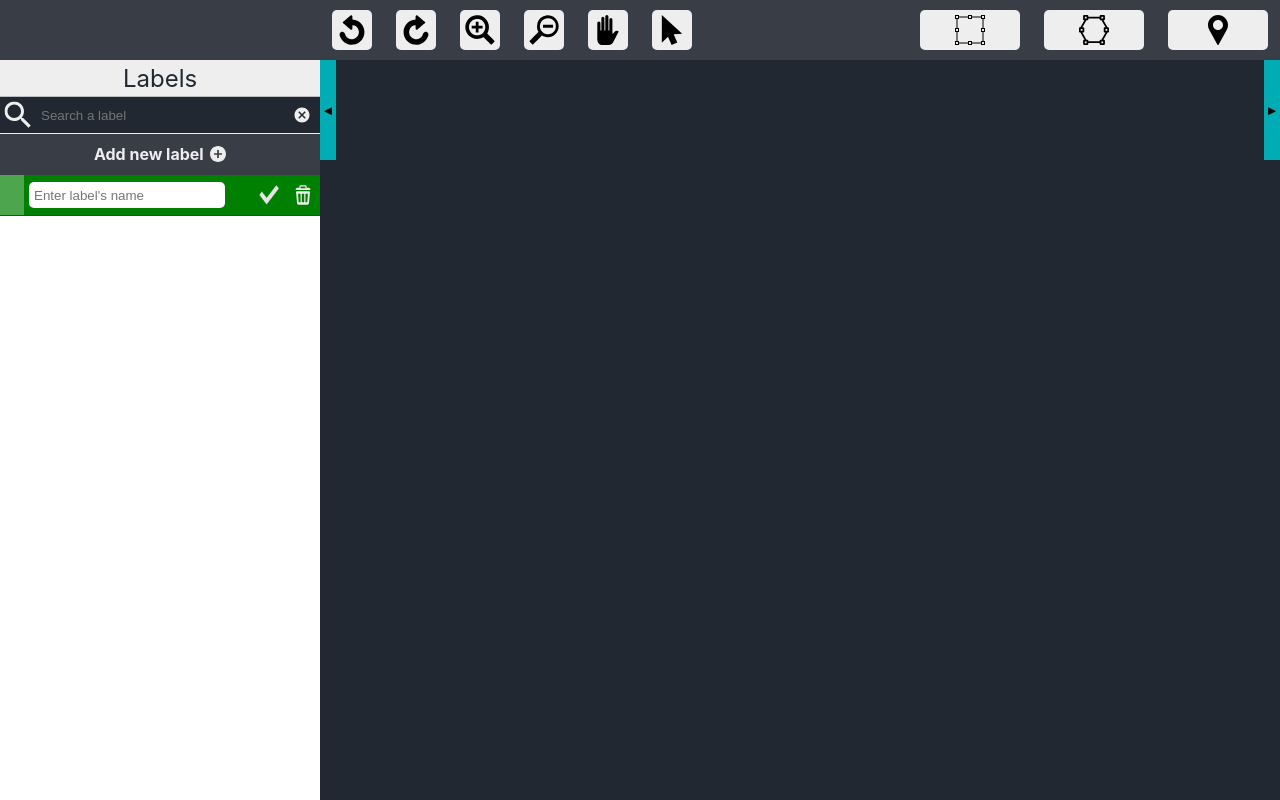
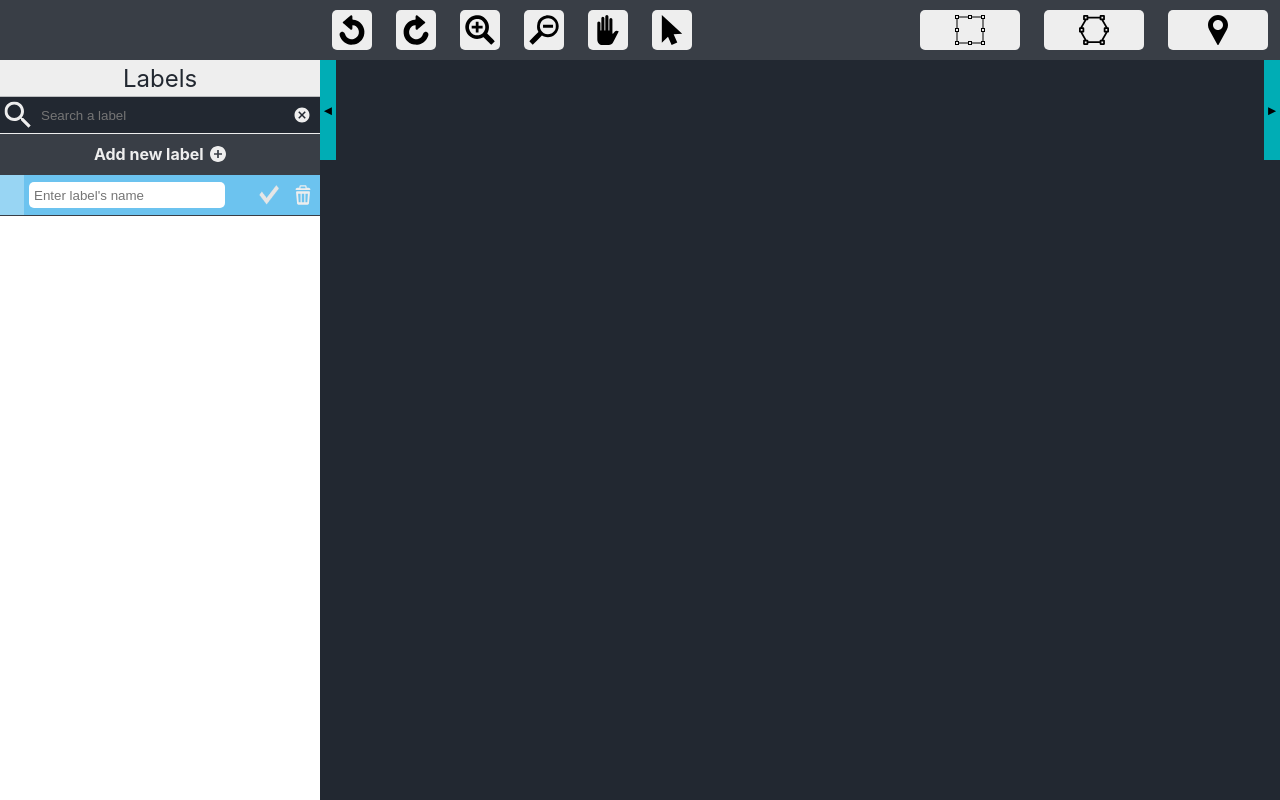
Before and after one commit to Meditattion/UI, a React (Create React App) app: page / in a window 1280 px wide. Built offline with nearby package versions, Linux system fonts and the light colour scheme.

Commit message:
same color as dummy

```diff
--- a/src/Components/LabelDummyItem/LabelDummyItem.js
+++ b/src/Components/LabelDummyItem/LabelDummyItem.js
@@ -1,5 +1,5 @@
-import React,{useState} from 'react'
-import { useSelector ,useDispatch } from 'react-redux'
+import React, { useState } from 'react'
+import { useSelector, useDispatch } from 'react-redux'
 import actions from '../../Actions'
 
 const getRandomColor = () => {
@@ -13,24 +13,36 @@ const getRandomColor = () => {
 
 
 const LabelDummyItem = (props) => {
-    const [newLabelName,setNewLabelName]=useState('');
+    const [newLabelName, setNewLabelName] = useState('');
+    const [bgColor, setbgColor] = useState(getRandomColor);
     let dispatch = useDispatch();
     const currentLabelCountID = useSelector(state => state.LabelsCounterID);
-    const newDummyLabelIsVisible=useSelector(state=>state.Labels.dummyNewLabel);
+    const newDummyLabelIsVisible = useSelector(state => state.Labels.dummyNewLabel);
 
     return (
-        <div className="main-labels-item" style={{backgroundColor:props.bgColor,
-                                                    display:newDummyLabelIsVisible?'grid':'none' }}>
+        <div className="main-labels-item" style={{
+            backgroundColor: bgColor,
+            display: newDummyLabelIsVisible ? 'grid' : 'none'
+        }}>
             <div className="main-labels-item-blank" >&nbsp;</div>
-            <div style={{ display: "flex", flexDirection: "row" ,paddingLeft:"5px",alignItems:"center",height:"100%"}}>
+            <div style={{ display: "flex", flexDirection: "row", paddingLeft: "5px", alignItems: "center", height: "100%" }}>
                 {/* <span>{props.text}</span> */}
                 <input type="text" placeholder="Enter label's name"
-                      value={newLabelName}  onChange={e=>setNewLabelName(e.target.value)} ></input>
+                    value={newLabelName} onChange={e => setNewLabelName(e.target.value)} ></input>
                 <img alt="" src={process.env.PUBLIC_URL + "/Images/complete.png"}
-                 style={{cursor:"pointer"}} onClick={()=>dispatch(actions.addLabel({text:newLabelName,key:currentLabelCountID,bgColor:getRandomColor()}))}></img>
+                    style={{ cursor: "pointer" }}
+                    onClick={() => {
+                        dispatch(actions.addLabel({ text: newLabelName, key: currentLabelCountID, bgColor: bgColor }))
+                        setNewLabelName('');
+                        setbgColor(getRandomColor);
+                    }}></img>
 
                 <img alt="" src={process.env.PUBLIC_URL + "Images/trashS.svg"}
-                    onClick={() => dispatch(actions.closeDummyLabel())}></img>
+                    onClick={() => {
+                        dispatch(actions.closeDummyLabel());
+                        setNewLabelName('');
+                        setbgColor(getRandomColor);
+                    }}></img>
             </div>
         </div>
     )
```
